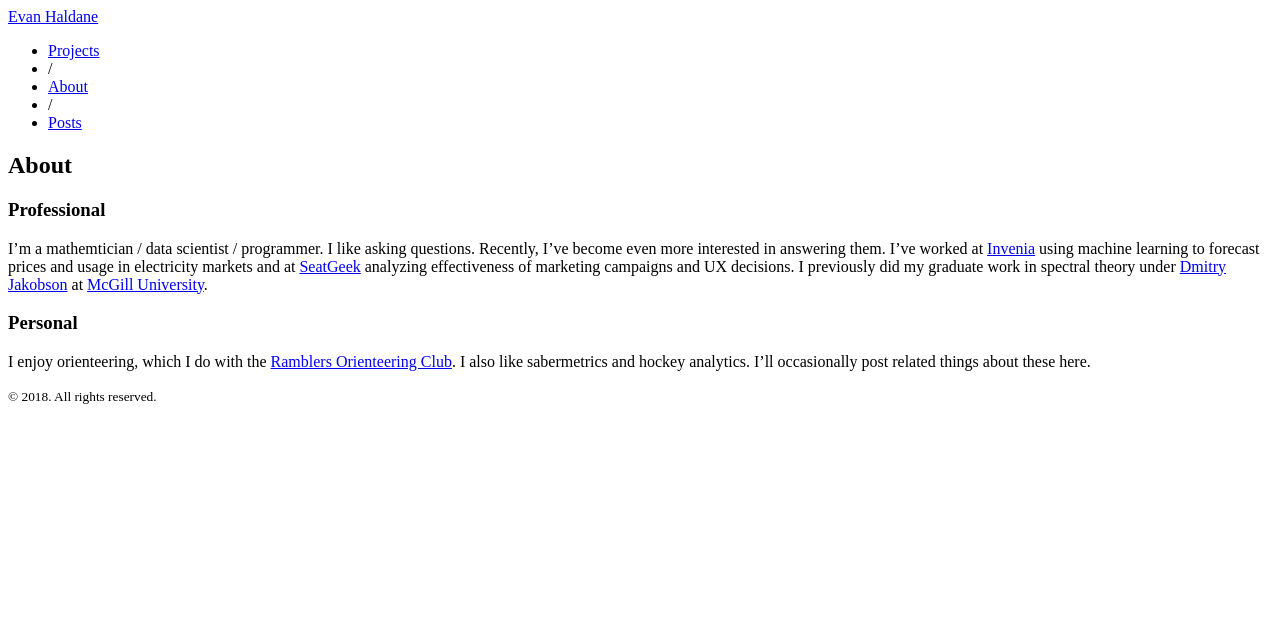
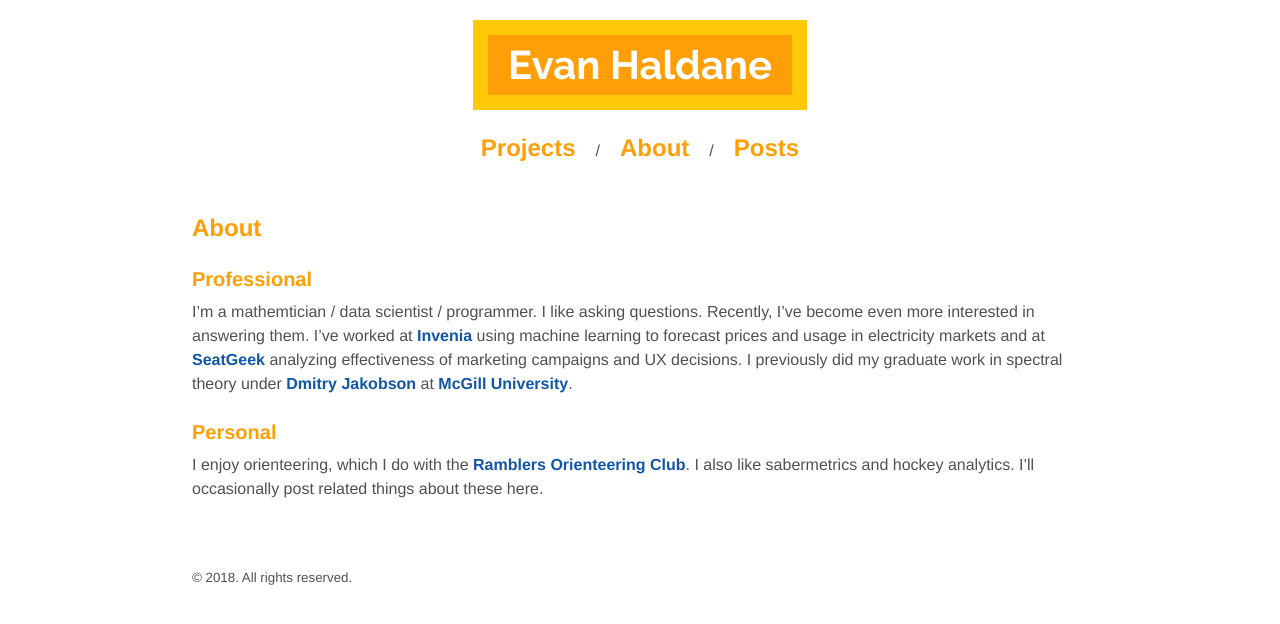
Before and after one commit to evanhaldane/evanhaldane.github.io, a Jekyll site: the page built from about.md, in a window 1280 px wide. Shown: the top 624 px of the page. Built offline with Jekyll 4.4.1, drawn with Linux system fonts in a browser that asks for light colours.

Commit message:
update relative link for css

```diff
--- a/_includes/head.html
+++ b/_includes/head.html
@@ -15,8 +15,8 @@
   </title>
 
   <!-- CSS -->
-  <link rel="stylesheet" href="{{ site.baseurl }}public/css/poole.css">
-  <link rel="stylesheet" href="{{ site.baseurl }}public/css/syntax.css">
+  <link rel="stylesheet" href="{{ "/public/css/poole.css" | relative_url }}">
+  <link rel="stylesheet" href="{{ "/public/css/syntax.css" | relative_url }}">
   <link href='https://fonts.googleapis.com/css?family=Raleway:700' rel='stylesheet' type='text/css'>
   <!-- RSS -->
   <!-- Global site tag (gtag.js) - Google Analytics -->
```
